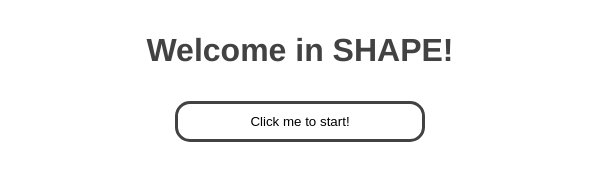
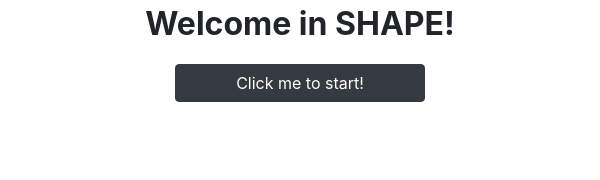
Before and after one commit to makoteq/SHAPE-desktop, an Electron app: page index.html in a window 600 px wide. Drawn offline with nearby package versions, Linux system fonts and the light colour scheme; no server answers.

Commit message:
add bootstrap

```diff
--- a/index.html
+++ b/index.html
@@ -4,11 +4,12 @@
     <meta charset="UTF-8">
     <title>Home</title>
     <link rel="stylesheet" href="css/main.css">
+    <link rel="stylesheet" href="node_modules/bootstrap/dist/css/bootstrap.min.css">
   </head>
   <body>
-    <div>
+    <div class="container">
     <p id="info">Welcome in SHAPE!</p>
-      <button id="click">Click me to start!</button>
+      <button class="btn btn-dark" id="click">Click me to start!</button>
     </div>
     <script>
       const { ipcRenderer } = require('electron')
--- a/package.json
+++ b/package.json
@@ -15,6 +15,7 @@
     "electron-packager": "^14.0.4"
   },
   "dependencies": {
+    "bootstrap": "^4.4.1",
     "shapegenerator": "^1.0.3"
   }
 }
```
Also changed, not shown: info.html (+1 -0 lines), input.html (+2 -1 lines), main.js (+3 -4 lines), 1 other file.
